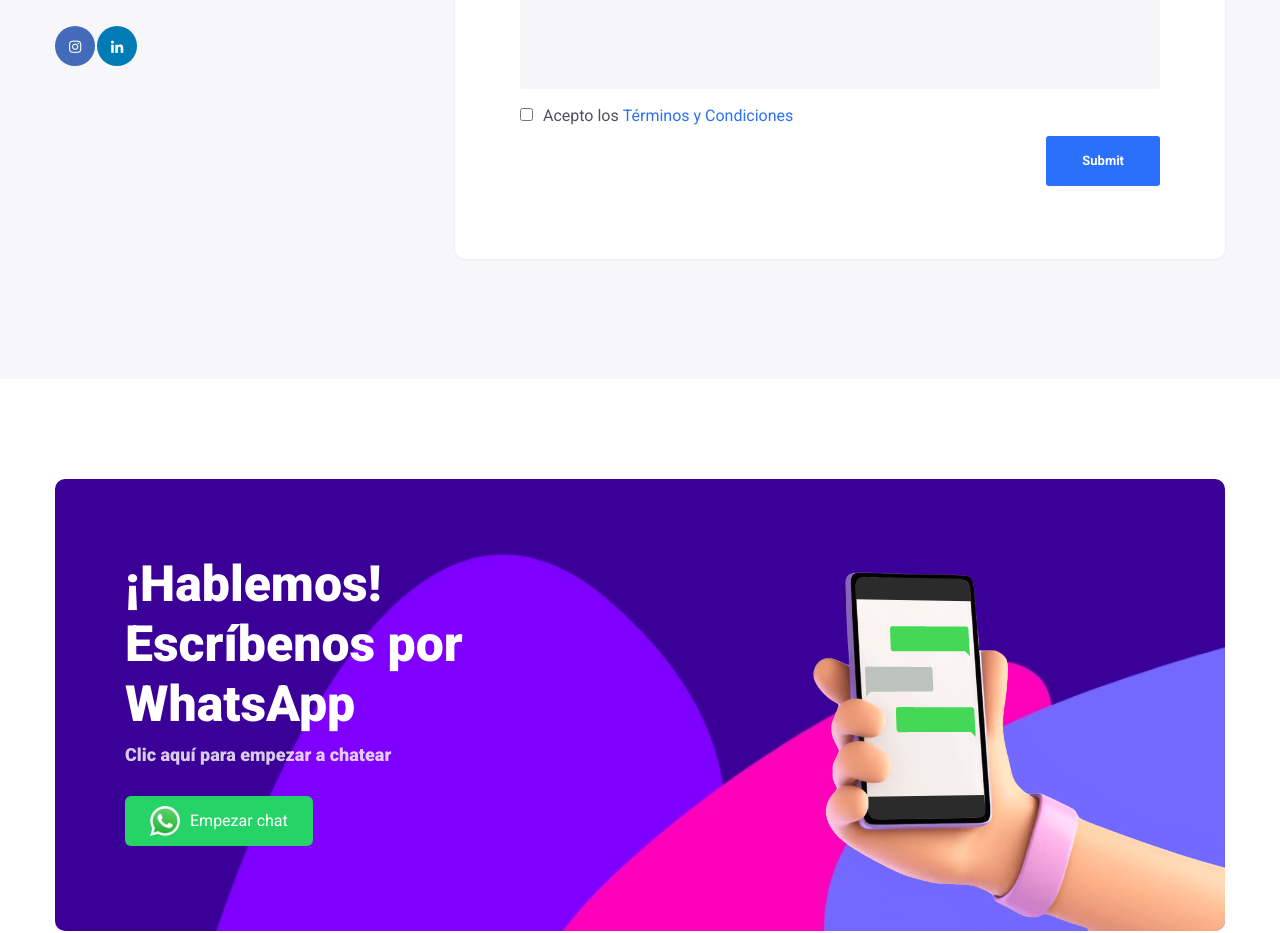
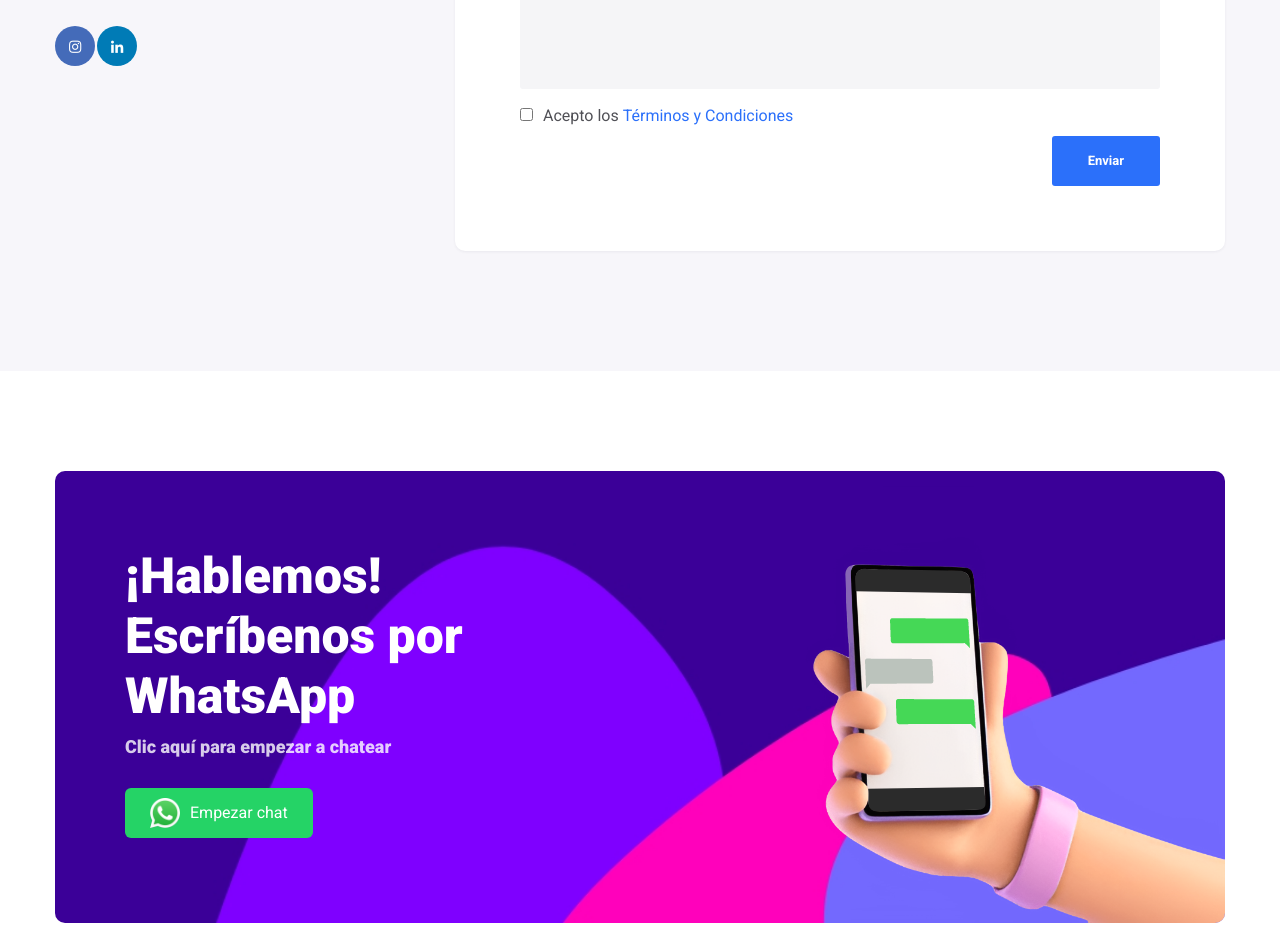
Before and after one commit to haykmix/mixo-web, a React (Create React App) app: page / in a window 1280 px wide. Shown: the part 7300-8233 px from the top of the page. Built offline with nearby package versions, Linux system fonts and the light colour scheme; a web font is replaced by a local one.

Commit message:
Fixed form language issues

```diff
--- a/src/components/Contact/Forms.js
+++ b/src/components/Contact/Forms.js
@@ -1,6 +1,8 @@
 import { Field, Formik } from "formik";
 import React, { useRef, useState } from "react";
-import "react-phone-number-input/style.css";
+import { FontAwesomeIcon } from "@fortawesome/react-fontawesome";
+import { faCircleCheck } from "@fortawesome/free-solid-svg-icons";
+
 import emailjs from "@emailjs/browser";
 
 function Forms({ innerRef, text }) {
@@ -273,13 +275,24 @@
                             </label>
                           </div>
                         </div>
-                        <div className="col-md-12 text-right">
+                        <div
+                          className="col-md-12 text-right d-flex align-items-center justify-content-end"
+                          style={{ gap: "10px" }}
+                        >
+                          {emailSended ? (
+                            <>
+                              <FontAwesomeIcon
+                                icon={faCircleCheck}
+                                style={{ color: "green" }}
+                              />
+                              <h6>{form.emailSended}</h6>
+                            </>
+                          ) : (
+                            ""
+                          )}
                           <button type="submit" disabled={isSubmitting}>
-                            Submit
+                            {form.buttonSubmit}
                           </button>
-                          <h4>
-                            {emailSended ? "Tu mensaje ha sido enviado" : ""}
-                          </h4>
                         </div>
                       </form>
                     )}
--- a/src/lang/Languages.js
+++ b/src/lang/Languages.js
@@ -286,6 +286,8 @@
       inputSubject: "Subject",
       inputMessage: "How can we help you?",
       checkbox: ["I agree to the", "Terms & Conditions"],
+      emailSended: "Your message has been sent!",
+      buttonSubmit: "Submit",
     },
   },
   homeCta: {
@@ -611,6 +613,8 @@
       inputSubject: "Asunto",
       inputMessage: "¿Cómo podemos ayudarte?",
       checkbox: ["Acepto los", "Términos y Condiciones"],
+      emailSended: "¡Tu mensaje ha sido enviado!",
+      buttonSubmit: "Enviar",
     },
   },
   homeCta: {
```
Also changed, not shown: 2 other files (tests, documents, lock files or other folders).
